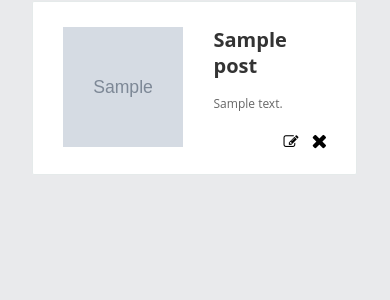
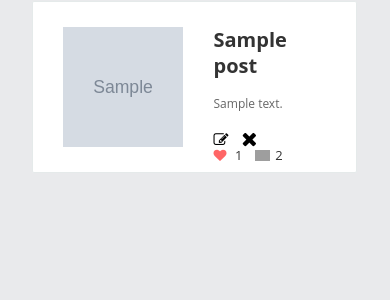
Before and after one commit to amosISA/sharing_things, a Django app: a page that uses profiles/templates/profiles/profile.html in a window 390 px wide. Shown: the part 477-777 px from the top of the page. Run offline with Django 3.2, Linux system fonts and the light colour scheme; a user stored in the database is signed in; tables that the repository leaves empty hold one stand-in row (values such as "Sample post"); grey boxes marked "Sample" are stand-in pictures; some libraries are stand-ins or nearby versions; grey boxes are pictures that could not be loaded.

Commit message:
New styles

```diff
--- a/posts/static/posts/css/base.css
+++ b/posts/static/posts/css/base.css
@@ -786,6 +786,29 @@ body {
         z-index: 1; }
         .ag_profile_block_posts_by_content .ag_profile_block_posts_by_content_inner .ag_prof_inner_content .ag_prof_inner_user_options .user_options_like_comment {
           flex: 1; }
+          .ag_profile_block_posts_by_content .ag_profile_block_posts_by_content_inner .ag_prof_inner_content .ag_prof_inner_user_options .user_options_like_comment .user_opt_likes i {
+            color: #f66;
+            margin-right: 5px;
+            display: inline-block;
+            font: normal normal normal 14px/1 FontAwesome;
+            font-size: inherit; }
+          .ag_profile_block_posts_by_content .ag_profile_block_posts_by_content_inner .ag_prof_inner_content .ag_prof_inner_user_options .user_options_like_comment .user_opt_likes span {
+            text-align: right;
+            font-size: 13px;
+            line-height: 1.38;
+            color: #333; }
+          .ag_profile_block_posts_by_content .ag_profile_block_posts_by_content_inner .ag_prof_inner_content .ag_prof_inner_user_options .user_options_like_comment .user_opt_comments {
+            display: flex;
+            align-items: center;
+            margin-left: 1em; }
+            .ag_profile_block_posts_by_content .ag_profile_block_posts_by_content_inner .ag_prof_inner_content .ag_prof_inner_user_options .user_options_like_comment .user_opt_comments img {
+              margin-right: 5px;
+              width: 15px; }
+            .ag_profile_block_posts_by_content .ag_profile_block_posts_by_content_inner .ag_prof_inner_content .ag_prof_inner_user_options .user_options_like_comment .user_opt_comments span {
+              text-align: right;
+              font-size: 13px;
+              line-height: 1.38;
+              color: #333; }
         .ag_profile_block_posts_by_content .ag_profile_block_posts_by_content_inner .ag_prof_inner_content .ag_prof_inner_user_options .user_options_del_edit {
           text-align: right;
           font-size: 13px;
@@ -813,6 +836,10 @@ body {
               color: #000; }
             .ag_profile_block_posts_by_content .ag_profile_block_posts_by_content_inner .ag_prof_inner_content .ag_prof_inner_user_options .user_options_del_edit .user_opt_edit i {
               font-size: 15px; }
+        @media (max-width: 770px) {
+          .ag_profile_block_posts_by_content .ag_profile_block_posts_by_content_inner .ag_prof_inner_content .ag_prof_inner_user_options .user_options_del_edit {
+            position: absolute;
+            z-index: -1; } }
 
 /* Create post */
 .ag_create_post_wrapper {
--- a/posts/static/posts/scss/base.scss
+++ b/posts/static/posts/scss/base.scss
@@ -1027,6 +1027,41 @@ body {
 
         .user_options_like_comment {
           flex: 1;
+
+          .user_opt_likes {
+            i {
+              color: #f66;
+              margin-right: 5px;
+              display: inline-block;
+              font: normal normal normal 14px/1 FontAwesome;
+              font-size: inherit;
+            }
+
+            span {
+              text-align: right;
+              font-size: 13px;
+              line-height: 1.38;
+              color: #333;
+            }
+          }
+
+          .user_opt_comments {
+            display: flex;
+            align-items: center;
+            margin-left: 1em;
+
+            img {
+              margin-right: 5px;
+              width: 15px;
+            }
+
+            span {
+              text-align: right;
+              font-size: 13px;
+              line-height: 1.38;
+              color: #333;
+            }
+          }
         }
 
         .user_options_del_edit {
@@ -1054,6 +1089,13 @@ body {
             a {color: #000;}
             i {font-size: 15px;}
           }
+        }
+
+        @media (max-width: 770px) {
+            .user_options_del_edit {
+                position: absolute;
+                z-index:-1;
+             }
         }
       }
     }
--- a/profiles/templates/profiles/profile.html
+++ b/profiles/templates/profiles/profile.html
@@ -70,8 +70,18 @@
                             <a class="ag_prof_inner_link" href="{{ post.get_absolute_url }}"></a>
                             <div class="ag_prof_inner_user_options">
                                 <div class="user_options_like_comment">
-
+                                    <div class="user_options_del_edit">
+                                        <div class="user_opt_likes">
+                                            <i class="fa fa-heart" aria-hidden="true"></i>
+                                            <span class="ag_div_likes_number">1</span>
                                         </div>
+                                        <div class="user_opt_comments">
+                                            <img class="ag_posts_comment_image" src="{% static 'posts/img/icons/comment.png' %}" alt="Post comments image" />
+                                            <span>2</span>
+                                        </div>
+                                    </div>
+                                </div>
+                                {% if user.username == request.user.username %}
                                     <div class="user_options_del_edit">
                                         <div class="user_opt_edit">
                                             <a href="{% url "posts:edit_post" slug=post.slug %}"><i class="fa fa-pencil-square-o" aria-hidden="true"></i></a>
@@ -80,6 +90,7 @@
                                             <a href="{% url "posts:delete_post" slug=post.slug %}"><i class="fa fa-times" aria-hidden="true"></i></a>
                                         </div>
                                     </div>
+                                {% endif %}
                             </div>
                         </div>
                     </div>
```
Also changed, not shown: 1 other file. Lines whose indentation alone changed are shown as unchanged.
